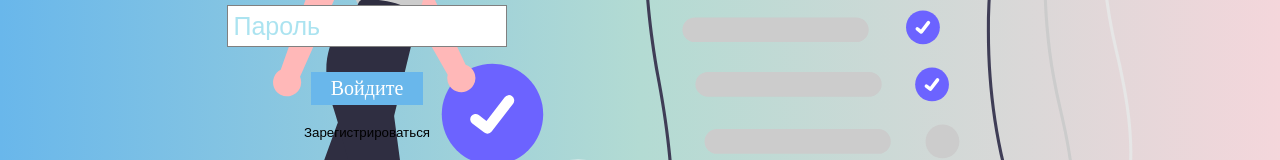
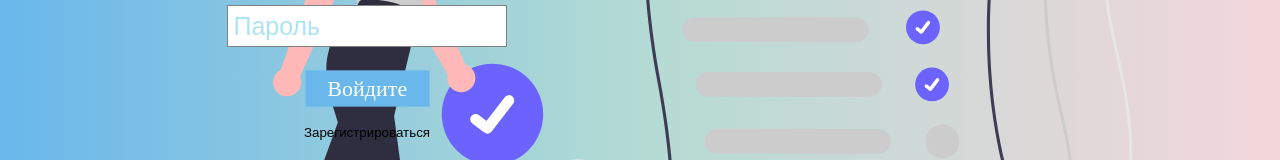
Before and after one commit to Terentiy01/notes-with-auth, a React (Create React App) app: page / in a window 1280 px wide. In both pictures the pointer is over the button "Войдите". Shown: the part 432-592 px from the top of the page. Built offline with nearby package versions, Linux system fonts and the light colour scheme; no server answers.

Commit message:
add hover for buttons in welcomePage

```diff
--- a/src/styles/welcome.css
+++ b/src/styles/welcome.css
@@ -27,7 +27,7 @@
   padding: 20px 50px;
   left: 150px;
   top: 360px;
-  /* background: #ffffff00; */
+  /* background: #ffffff; */
 }
 
 .login-register-container > ::placeholder {
@@ -52,7 +52,6 @@
 }
 
 .sign-in-register-button {
-  /* background: linear-gradient(90deg, #69b7eb, #b3dbd3, #f4d6db); */
   background: #69b7eb;
   font-size: 20px;
   margin-top: 10px;
@@ -61,8 +60,18 @@
   color: white;
 }
 
+.sign-in-register-button:hover {
+  background: #69b7eb;
+  font-size: 20px;
+  margin-top: 10px;
+  font-family: 'Changa One';
+  font-weight: normal;
+  color: white;
+  transform: scale(1.1);
+}
+
 .create-account-button:hover {
-  background-color: rgba(128, 128, 128, 0.158);
+  background-color: rgba(224, 215, 215, 0.2);
   margin-top: 10px;
 }
 
```
